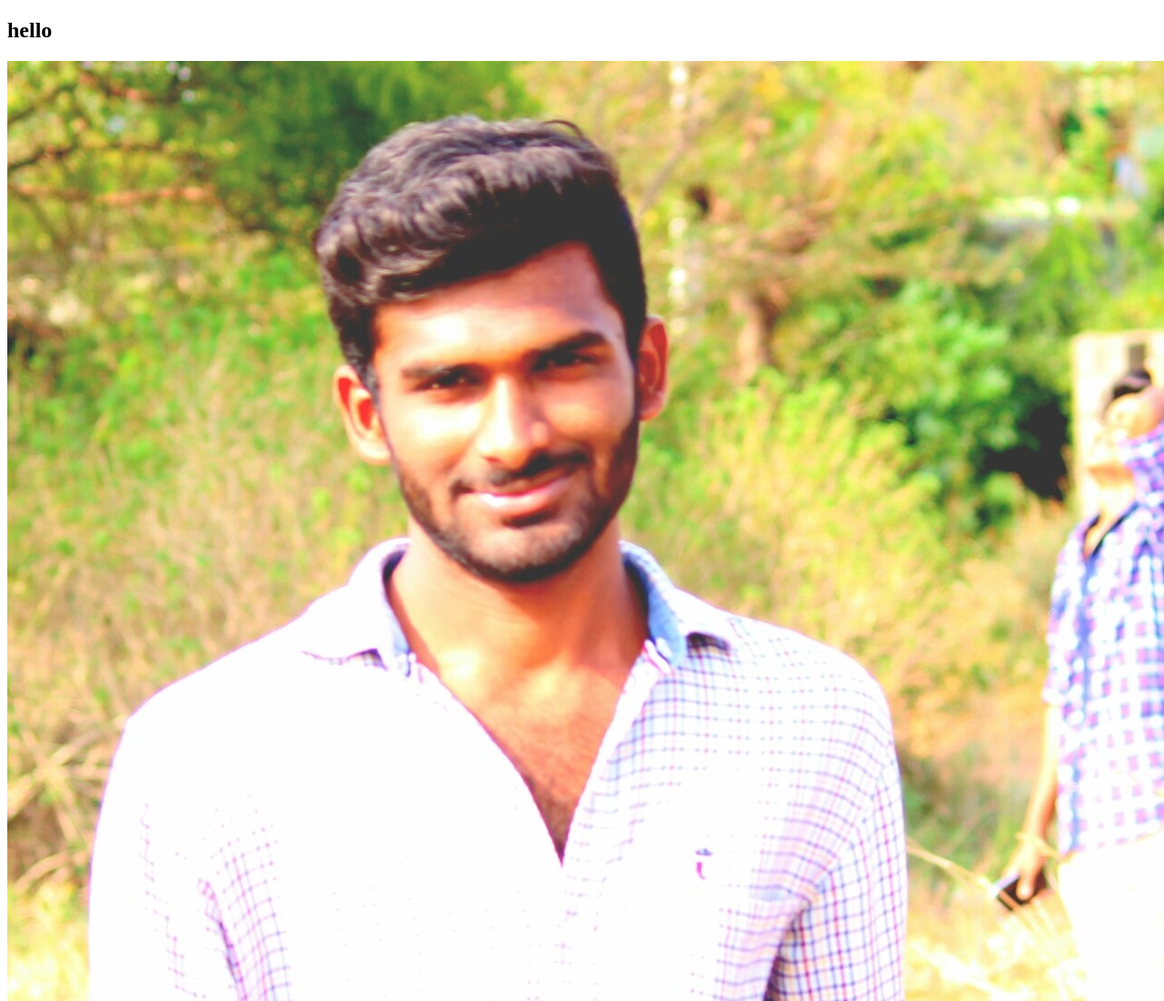
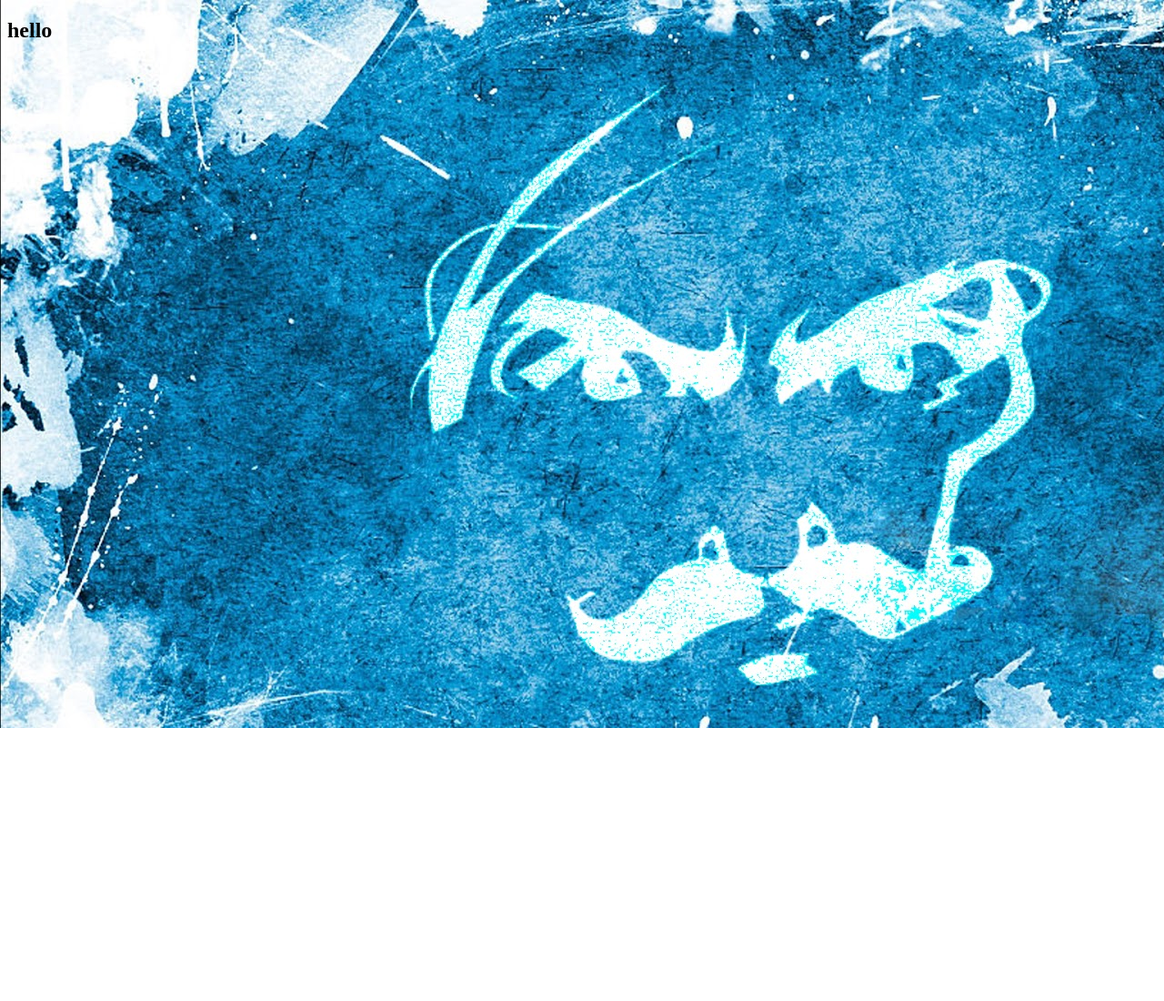
Before and after one commit to Gurusamy546/somthing, a plain HTML site: page index.html in a window 1280 px wide. Shown: the top 1100 px of the page at 91% size. After the commit the page ends 800 px from the top, so only its background shows below. Drawn offline with Linux system fonts and the light colour scheme; files whose address does not match are found by name.

Commit message:
add bg image and so on

```diff
--- a/css/style.css
+++ b/css/style.css
@@ -1,6 +1,8 @@
 body{
-  background-image: url("..\C:\Users\GURUSAMY\Desktop\demoproject\css\image\IMG_20170422_205419.jpg");
-  background-position: center;
-  background-size: cover;
+  background: url("C:/Users/GURUSAMY/Desktop/demoproject/frame4.jpg");
+}
+.cat{
 
+  width: 500;
+  height: 500;
 }
--- a/index.html
+++ b/index.html
@@ -7,7 +7,9 @@
   </head>
   <body>
     <h2>hello</h2>
-    <img src="C:\Users\GURUSAMY\Desktop\demoproject\css\image\IMG_20170422_205419.jpg" alt="guru">
+
+    <div class="cat">
+    </div>
 
   </body>
 </html>
```
Also changed, not shown: frame4.jpg (added).
